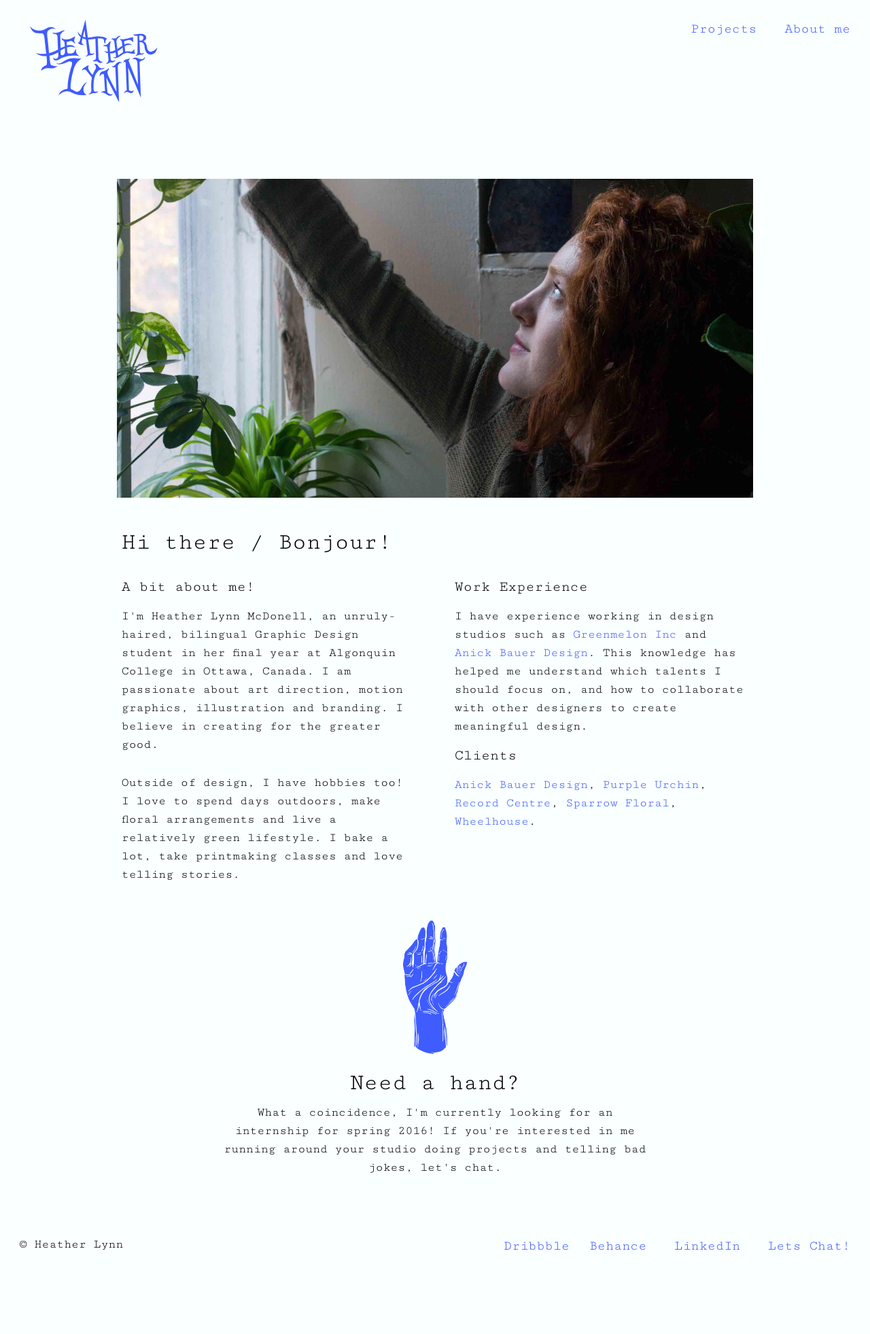
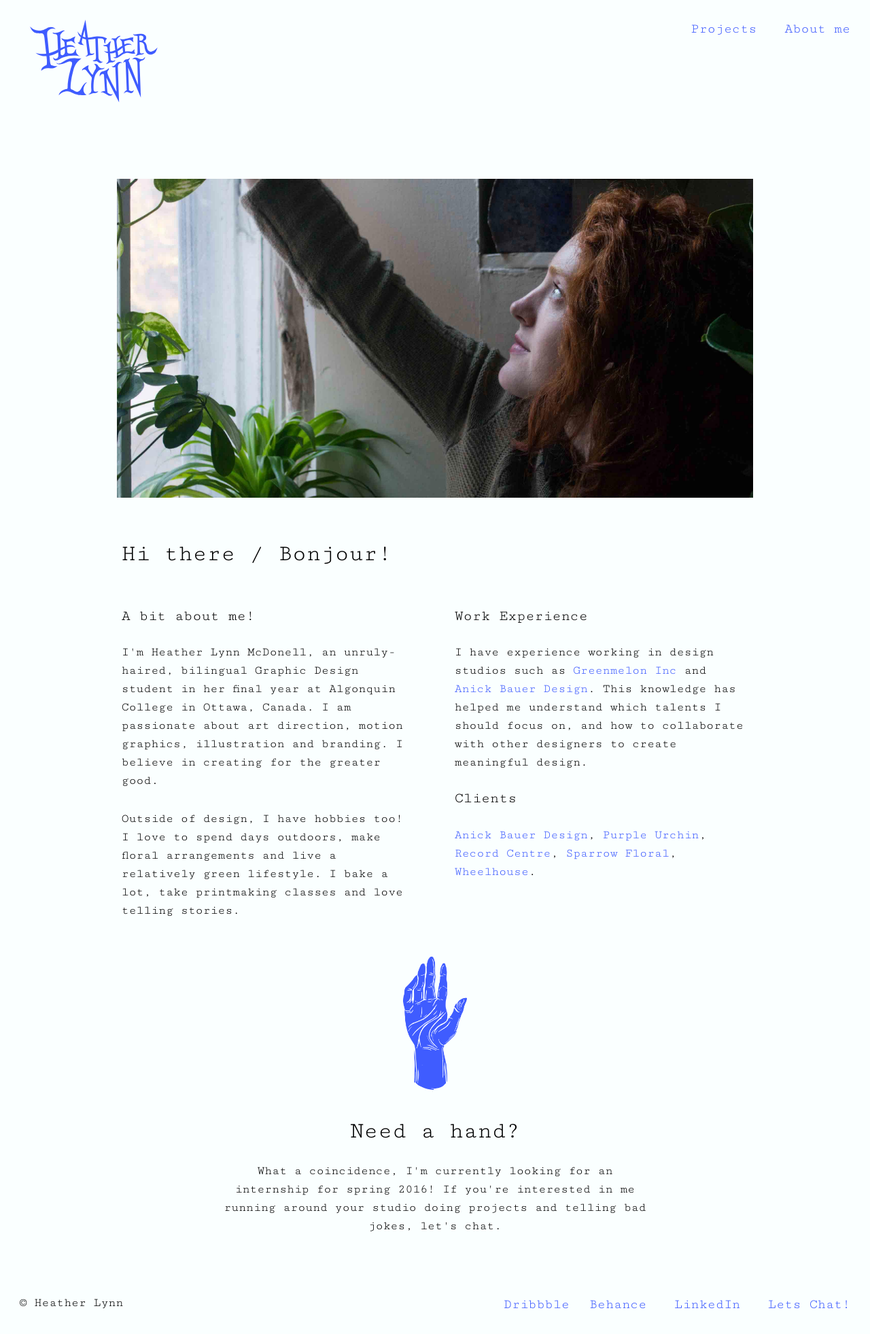
Before and after one commit to heathermcd12/portfolio, a Jekyll site: the page built from about.html, in a window 1280 px wide. Shown: the whole page at 68% size. Built offline with Jekyll 4.4.1, drawn with Linux system fonts in a browser that asks for light colours; before the commit the page ends 1876 px from its top, so only the background shows below that.

Commit message:
favicon and line height

```diff
--- a/_includes/css/main.css
+++ b/_includes/css/main.css
@@ -91,7 +91,7 @@ a {
 }
 
 h1 {
-    line-height: 5%;
+    line-height: 1;
     font-weight: 400;
 }
 
@@ -104,7 +104,7 @@ h3 {
 }
 
 h5 {
-    line-height: 5%;
+    line-height: 1;
     font-weight: 400;
 }
 
--- a/_layouts/default.html
+++ b/_layouts/default.html
@@ -4,20 +4,11 @@
     <link href='https://fonts.googleapis.com/css?family=Cutive+Mono' rel='stylesheet' type='text/css'>
     <meta charset="utf-8">
     <title>Heather Lynn · Design &amp; Motion</title>
-    <link rel="shortcut icon" href="images/favicon.ico/">
+    <link rel="shortcut icon" href="{{site.baseurl}}/favicon.ico">
     <meta name="handheldfriendly" content="true">
     <meta name="mobileoptimized" content="240">
     <meta name="viewport" content="width=device-width,initial-scale=1">
     <link href="{{site.baseurl}}/css/portfolio.css" rel="stylesheet">
-    <style>
-#grad1 {
-    height: 400px;
-    background: -webkit-linear-gradient(top, #F5F9FF, white); /* For Safari 5.1 to 6.0 */
-    background: -o-linear-gradient(bottom, #F5F9FF, white); /* For Opera 11.1 to 12.0 */
-    background: -moz-linear-gradient(bottom, #F5F9FF, white); /* For Firefox 3.6 to 15 */
-    background: linear-gradient(to bottom, #F5F9FF, white); /* Standard syntax (must be last) */
-}
-</style>
     </head>
 <body>
    <main role="main">
```
Also changed, not shown: 404.html (+21 -0 lines), favicon.ico (renamed from images/favicon.ico).
